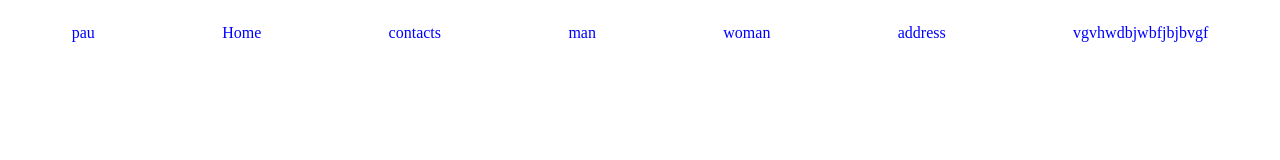
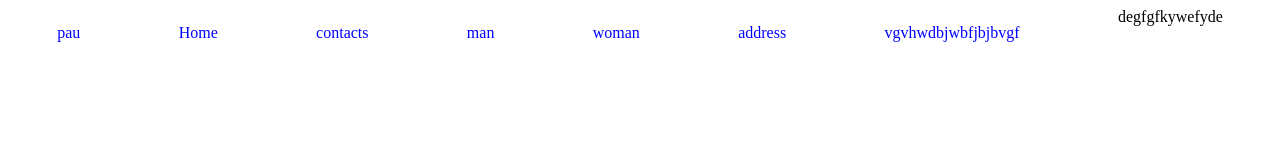
Before and after one commit to paulow540/monday-class, a plain HTML site: page index.html in a window 1280 px wide. Drawn offline with Linux system fonts and the light colour scheme.

Commit message:
my second commit

```diff
--- a/index.html
+++ b/index.html
@@ -18,7 +18,7 @@
         <p>woman</p>
         <p>address</p>
         <p>vgvhwdbjwbfjbjbvgf</p>
-
+       degfgfkywefyde
 
 
     </nav>
```
